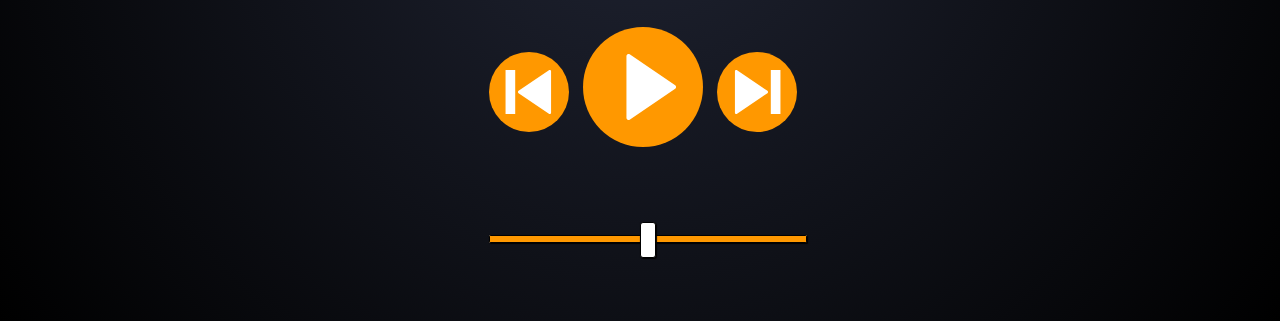
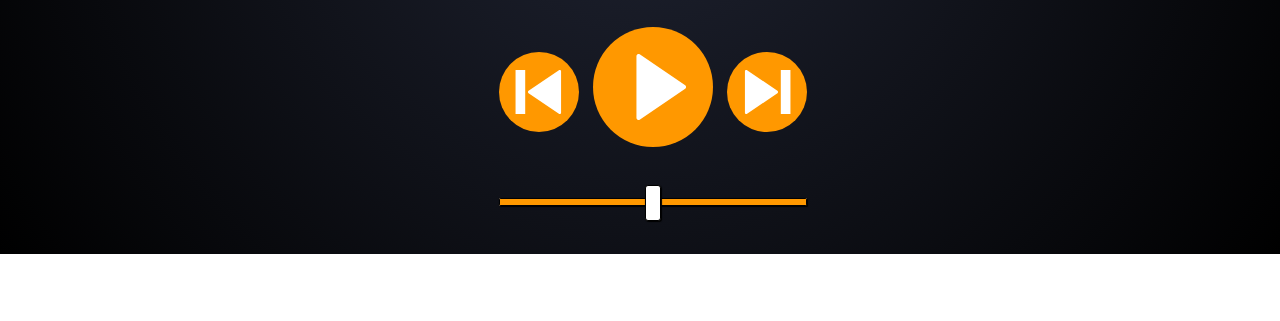
Before and after one commit to HDIOES/4pa-radio-front, a plain HTML site: page index.html in a window 1280 px wide. Shown: the part 609-930 px from the top of the page. After the commit the page ends 863 px from the top, so only its background shows below. Drawn offline with nearby package versions, Linux system fonts and the light colour scheme.

Commit message:
fixed volume control margin

```diff
--- a/index.html
+++ b/index.html
@@ -30,7 +30,7 @@
     .control-icon-button {
 
         background: transparent;
-        margin: 0 10 10 0;
+        margin: 0 0 0 10;
         width: 120px;
         height: 120px;
         border: 0px solid #000;
@@ -99,8 +99,8 @@
         margin: 30px auto;
     }
 
-    .margin-top30px{
-        margin: 60px 0;
+    .volume-control-margin{
+        margin: 30px auto auto 10;
     }
 
 
@@ -322,7 +322,7 @@
             <button id="play-next" class="control-icon-button control-play-next-button">
                 <!-- next-->
             </button>
-            <div class="margin-top30px" >
+            <div class="volume-control-margin" >
                 <input  id="volume-range" type="range">
 
             </div>
```
